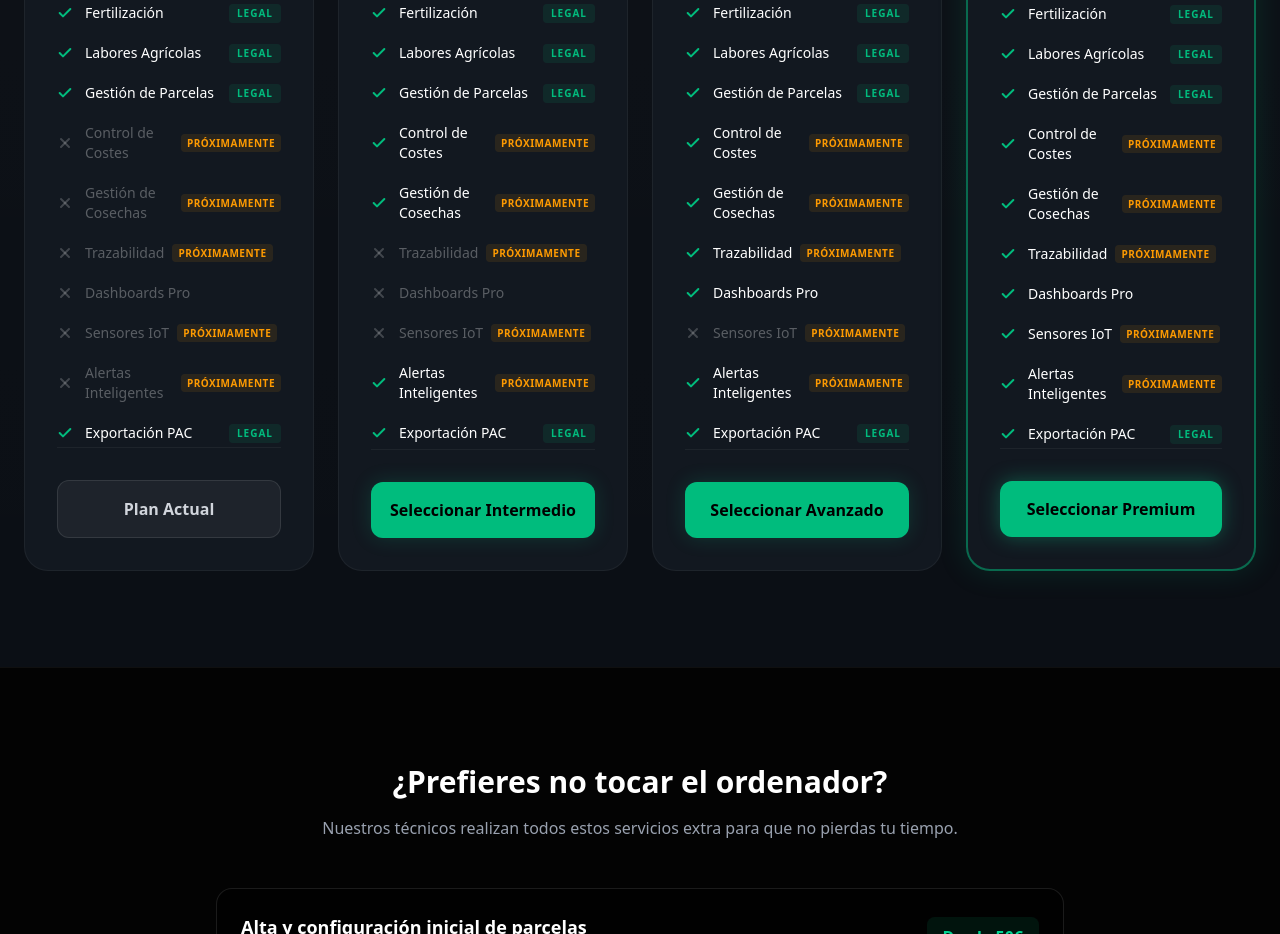
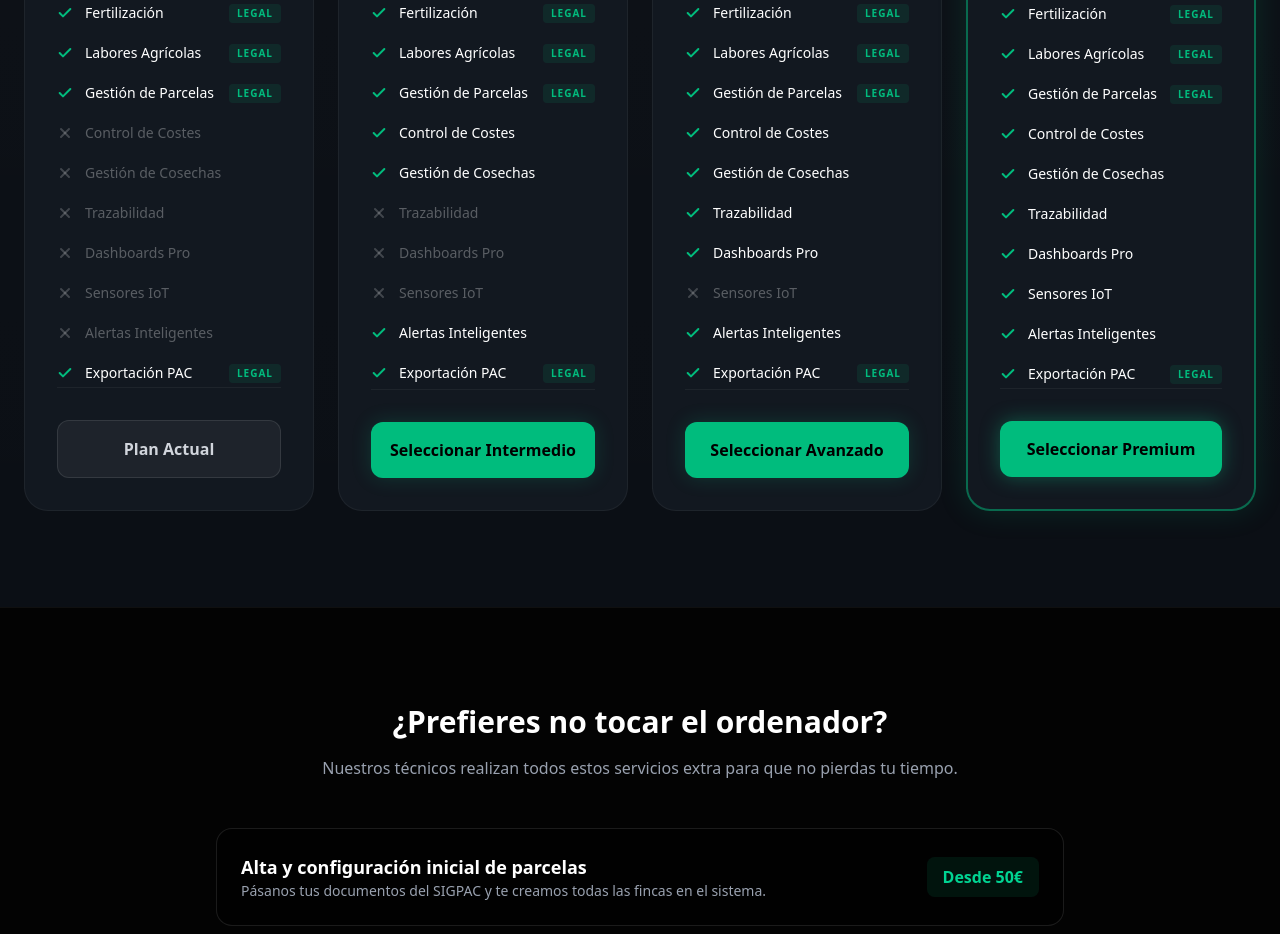
Before and after one commit to ramumarti/inagrosolutions, a Next.js app: page /planes in a window 1280 px wide. Shown: the part 2560-3494 px from the top of the page. Built offline with nearby package versions, Linux system fonts and the light colour scheme.

Commit message:
feat: remove 'Próximamente' badges from planes page and update quality control checklist

```diff
--- a/src/app/planes/page.tsx
+++ b/src/app/planes/page.tsx
@@ -14,7 +14,6 @@ const PlanFeatures = ({ costes, cosechas, traz, dash, iot, alertas }: { costes:
       {active ? <Check className="w-4 h-4 text-emerald-500 font-bold shrink-0" strokeWidth={3} /> : <X className="w-4 h-4 text-white/20 font-bold shrink-0" strokeWidth={3} />}
       <span className={`text-sm flex items-center gap-2 ${active ? 'text-white' : 'text-white/30'} font-medium`}>
         {name}
-        {isComingSoon && <span className="text-[10px] uppercase tracking-wider font-bold text-amber-500 bg-amber-500/10 px-1.5 py-0.5 rounded">Próximamente</span>}
       </span>
       {isLegal && (
         <span className="ml-auto text-[10px] font-bold text-emerald-500 bg-emerald-500/10 px-2 py-0.5 rounded tracking-widest">LEGAL</span>
@@ -30,12 +29,12 @@ const PlanFeatures = ({ costes, cosechas, traz, dash, iot, alertas }: { costes:
       <Feature name="Fertilización" active={true} isLegal={true} />
       <Feature name="Labores Agrícolas" active={true} isLegal={true} />
       <Feature name="Gestión de Parcelas" active={true} isLegal={true} />
-      <Feature name="Control de Costes" active={costes} isComingSoon={true} />
-      <Feature name="Gestión de Cosechas" active={cosechas} isComingSoon={true} />
-      <Feature name="Trazabilidad" active={traz} isComingSoon={true} />
+      <Feature name="Control de Costes" active={costes} />
+      <Feature name="Gestión de Cosechas" active={cosechas} />
+      <Feature name="Trazabilidad" active={traz} />
       <Feature name="Dashboards Pro" active={dash} />
-      <Feature name="Sensores IoT" active={iot} isComingSoon={true} />
-      <Feature name="Alertas Inteligentes" active={alertas} isComingSoon={true} />
+      <Feature name="Sensores IoT" active={iot} />
+      <Feature name="Alertas Inteligentes" active={alertas} />
       <Feature name="Exportación PAC" active={true} isLegal={true} />
     </ul>
   );
```
Also changed, not shown: 1 other file (tests, documents, lock files or other folders).
